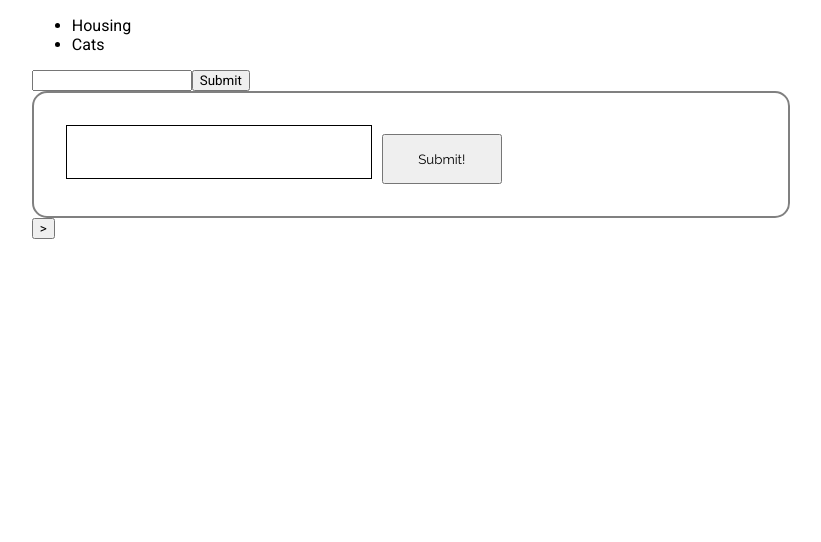
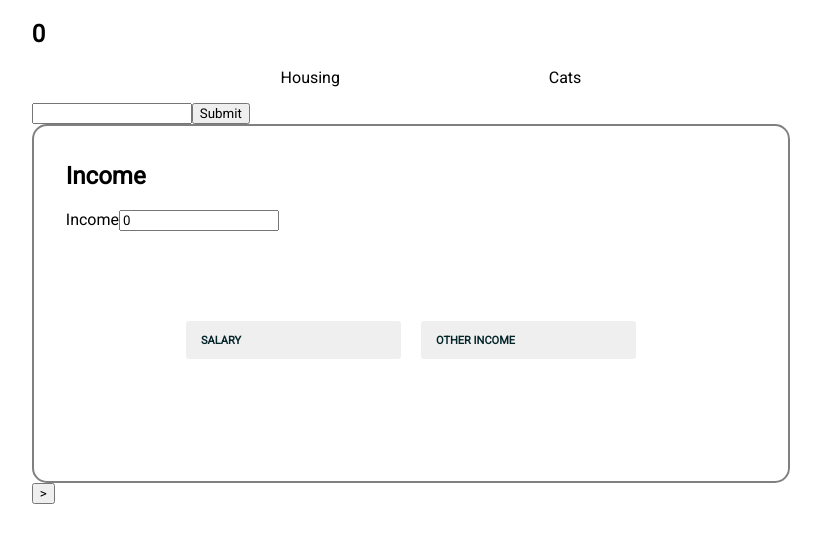
Before and after one commit to Jonte97/Budget-planner, an Angular app: page / in a window 1280 px wide. Shown: the top 542 px of the page, without its empty margins (229-1050 px from the left). Built offline with nearby package versions, Linux system fonts and the light colour scheme.

Commit message:
fixed some styling

```diff
--- a/package.json
+++ b/package.json
@@ -19,12 +19,14 @@
     "@angular/platform-browser": "~11.0.1",
     "@angular/platform-browser-dynamic": "~11.0.1",
     "@angular/router": "~11.0.1",
+    "bootstrap": "^4.5.3",
+    "jquery": "^3.5.1",
     "rxjs": "~6.6.0",
     "tslib": "^2.0.0",
     "zone.js": "~0.10.2"
   },
   "devDependencies": {
-    "@angular-devkit/build-angular": "~0.1100.2",
+    "@angular-devkit/build-angular": "^0.1100.4",
     "@angular/cli": "~11.0.2",
     "@angular/compiler-cli": "~11.0.1",
     "@types/jasmine": "~3.6.0",
--- a/src/app/Components/CategoryComponents/add-category/add-category.component.ts
+++ b/src/app/Components/CategoryComponents/add-category/add-category.component.ts
@@ -1,5 +1,4 @@
 import { Component, OnInit, EventEmitter, Output } from '@angular/core';
-import { BudgetItem } from 'src/app/Models/Budget-item';
 
 @Component({
   selector: 'app-add-category',
--- a/src/app/Components/CategoryComponents/category-navbar/category-navbar.component.html
+++ b/src/app/Components/CategoryComponents/category-navbar/category-navbar.component.html
@@ -1,4 +1,4 @@
-<nav>
+<nav id="category-navbar">
   <ul>
     <li *ngFor="let category of categories">{{ category.name }}</li>
   </ul>
--- a/src/app/Components/CategoryComponents/category-navbar/category-navbar.component.scss
+++ b/src/app/Components/CategoryComponents/category-navbar/category-navbar.component.scss
@@ -0,0 +1,9 @@
+#category-navbar{
+	ul{
+		list-style: none;
+		display: flex;
+		justify-content: space-evenly;
+		li{
+		}
+	}
+}
--- a/src/app/Components/income/income.component.html
+++ b/src/app/Components/income/income.component.html
@@ -1,12 +1,15 @@
-<section class="category-wrapper">
-  <div class="category">
-    <input id="theInput" maxlength="16" />
-    <div id="text"></div>
-    <div id="face">
-      <div id="eye"></div>
-      <div id="eye"></div>
-      <div id="mouth"></div>
+<section class="income-wrapper">
+  <h2>Income</h2>
+  <div class="income">
+    <label for="income">Income</label>
+    <input (ngModelChange)="onChange($event)" [(ngModel)]="income" type="text" name="income" id="income" />
+    <div class="row">
+      <span>
+        <input class="balloon" id="state" type="text" placeholder="Liquid, solid, gaseous..." /><label for="state">Salary</label>
+      </span>
+      <span>
+        <input class="balloon" id="state" type="text" placeholder="Liquid, solid, gaseous..." /><label for="state">Other income</label>
+      </span>
     </div>
-    <button (click)="onClick()">Submit!</button>
   </div>
 </section>
--- a/src/app/Components/income/income.component.scss
+++ b/src/app/Components/income/income.component.scss
@@ -1,100 +1,140 @@
-.category-wrapper {
+.income-wrapper {
   border: 2px solid grey;
   border-radius: 15px;
-  padding: 2em;
+  padding: 1em 2em 2em 2em;
 }
-@import url("https://fonts.googleapis.com/css?family=Raleway");
 
+
+@import url(https://fonts.googleapis.com/css?family=Open+Sans:400,700,600,300,800);
+
+* {
+  box-sizing: border-box;
+}
 html,
 body {
-  display: flex;
-  font-family: "Raleway", sans-serif;
-  align-items: center;
-  justify-content: center;
+  overflow-x: hidden;
+  font-family: "Open Sans", sans-serif;
+  font-weight: 300;
+  color: #fff;
+  background: #efefef;
+}
+@mixin epic-sides() { // https://codepen.io/MichaelArestad/pen/qltuk
+    position: relative;
+    z-index: 1;
+
+    &:before {
+        position: absolute;
+        content: "";
+        display: block;
+        top: 0;
+        left: -5000px;
         height: 100%;
+        width: 15000px;
+        z-index: -1;
+        @content;
+    }
+}
+.row {
+  max-width: 800px;
+  margin: 0 auto;
+  padding: 60px 30px;
+  text-align: center;
+
+  &:first-child {
+    padding: 40px 30px;
+  }
+  &:nth-child(2),
+  &:nth-child(8),
+  &:nth-child(10){
+    background: #134A46;
+  }
+  &:nth-child(3),
+  &:nth-child(7) {
+  }
+  &:nth-child(4),
+  &:nth-child(6) {
+    background: #7AB893;
+  }
+  &:nth-child(5) {
+    background: #B2E3AF;
   }
 
-input {
-  height: 50px;
-  width: 300px;
-  font-size: 32px;
-  outline: none;
-  border: 1px solid black;
+  span {
     position: relative;
-  font-family: "Raleway", sans-serif;
+    display: inline-block;
+    margin: 30px 10px;
+  }
 }
 
-#text {
-  display: none;
-  position: relative;
-  height: 52px;
-  font-size: 32px;
-  width: 302px;
-  border-top: 1px solid black;
-  border-bottom: 1px solid black;
-  border-right: 1px solid black;
-  outline: none;
-  z-index: -1;
-  padding: 1;
-  line-height: 52px;
+.balloon {
+  // As suggested by https://twitter.com/dbox/status/365888496486985728
+  display: inline-block;
+  width: 215px;
+  padding: 10px 0 10px 15px;
+  font-family: "Open Sans", sans;
+  font-weight: 400;
+  color: #377D6A;
+  background: #efefef;
+  border: 0;
+  border-radius: 3px;
+  outline: 0;
+  text-indent: 60px; // Arbitrary.
+  transition: all .3s ease-in-out;
+
+  &::-webkit-input-placeholder {
+    color: #efefef;
+    text-indent: 0;
+    font-weight: 300;
   }
 
-#text:before {
+  + label {
+    display: inline-block;
+    position: absolute;
+    top: 8px;
+    left: 0;
+    bottom: 8px;
+    padding: 5px 15px;
+    color: #032429;
+    font-size: 11px;
+    font-weight: 700;
+    text-transform: uppercase;
+    text-shadow: 0 1px 0 rgba(19,74,70,0);
+    transition: all .3s ease-in-out;
+    border-radius: 3px;
+    background: rgba(122,184,147,0);
+
+    &:after {
+      position: absolute;
       content: "";
-  position: absolute;
-  width: 1px;
-  height: 52px;
-  left: 0;
-  background: black;
-  transform-origin: top;
+      width: 0;
+      height: 0;
+      top: 100%;
+      left: 50%;
+      margin-left: -3px;
+      border-left: 3px solid transparent;
+      border-right: 3px solid transparent;
+      border-top: 3px solid rgba(122,184,147,0);
+      transition: all .3s ease-in-out;
     }
+  }
+}
+.balloon:focus,
+.balloon:active {
+  color: #377D6A;
+  text-indent: 0;
+  background: #fff;
 
-#text > span:first-of-type {
-  margin-left: 1.6px;
+  &::-webkit-input-placeholder {
+    color: #aaa;
   }
+  + label {
+    color: #fff;
+    text-shadow: 0 1px 0 rgba(19,74,70,.4);
+    background: rgba(122,184,147,1);
+    transform: translateY(-40px);
 
-#face {
-  position: absolute;
-  left: -130px;
-  margin-bottom: 48px;
-  height: 120px;
-  width: 120px;
-  background: white;
-  border: 1px solid black;
-  z-index: -2;
+    &:after {
+      border-top: 4px solid rgba(122,184,147,1);
     }
-
-#eye {
-  position: relative;
-  height: 5px;
-  width: 5px;
-  top: 25%;
-  border-radius: 50%;
-  background: black;
-  display: inline-block;
   }
-
-#eye:first-of-type {
-  left: 33%;
 }
-
-#eye:nth-child(2) {
-  left: 66%;
-}
-
-#mouth {
-  position: relative;
-  top: 45%;
-  width: 33%;
-  height: 1%;
-  background: black;
-  left: 60%;
-  transform: translateX(-50%);
-}
-
-button {
-  margin-left: 10px;
-  width: 120px;
-  height: 50px;
-  font-family: "Raleway", sans-serif;
-}
--- a/src/app/Components/income/income.component.ts
+++ b/src/app/Components/income/income.component.ts
@@ -1,5 +1,4 @@
-import { Component, OnInit } from '@angular/core';
-declare function vacuum(): any;
+import { Component, Input, OnInit, Output, EventEmitter } from '@angular/core';
 
 @Component({
   selector: 'app-income',
@@ -7,9 +6,15 @@ declare function vacuum(): any;
   styleUrls: ['./income.component.scss'],
 })
 export class IncomeComponent implements OnInit {
-  constructor() {}
+  @Input() income:number
+  @Output() setIncome: EventEmitter<any> = new EventEmitter()
+  constructor() {
+    this.income = 0;
+  }
   ngOnInit(): void {}
-  onClick() {
-    vacuum();
+
+  onChange(newIncome:number) {
+    this.setIncome.emit(newIncome);
   }
+
 }
--- a/src/app/Components/main-page/main-page.component.html
+++ b/src/app/Components/main-page/main-page.component.html
@@ -1,4 +1,6 @@
 <div id="main-page">
+
+  <h2>{{budget.income}}</h2>
   <app-category-navbar [categories]="budget.categories"></app-category-navbar>
   <app-add-category (addCategory)="addCategory($event)"></app-add-category>
 
@@ -11,8 +13,10 @@
     <app-category [category]="activeCategory"></app-category>
   </div>
   <div *ngIf="incomePage">
-    <app-income></app-income>
+    <app-income (setIncome)="setIncome($event)"></app-income>
   </div>
+
+  <div id="nav-buttons">
     <div *ngIf="categoryIndex === 0 && incomePage">
       <form (ngSubmit)="setIncomePage(incomePage)">
         <input type="submit" value=">" />
@@ -22,6 +26,7 @@
       <form (ngSubmit)="setIncomePage(incomePage)">
         <input type="submit" value="<" />
       </form>
+    </div>
   </div>
 
   <div *ngIf="categoryIndex > 0 && !incomePage">
--- a/src/app/Components/main-page/main-page.component.scss
+++ b/src/app/Components/main-page/main-page.component.scss
@@ -1,3 +1,9 @@
 #main-page {
   padding: 0 20% 0 20%;
 }
+#nav-buttons{
+  div{
+    display: flex;
+
+  }
+}
--- a/src/app/Components/main-page/main-page.component.ts
+++ b/src/app/Components/main-page/main-page.component.ts
@@ -66,4 +66,9 @@ export class MainPageComponent implements OnInit {
     current ? (this.incomePage = false) : (this.incomePage = true);
     this.update();
   }
+
+  //* Set income
+  setIncome(newIncome:number){
+    this.budgetService.setIncome(newIncome, this.budget);
+  }
 }
--- a/src/app/app.module.ts
+++ b/src/app/app.module.ts
@@ -28,7 +28,7 @@ import { IncomeComponent } from './Components/income/income.component';
     CategoryNavbarComponent,
     IncomeComponent,
   ],
-  imports: [BrowserModule, AppRoutingModule, FormsModule],
+  imports: [BrowserModule, AppRoutingModule, FormsModule,],
   providers: [],
   bootstrap: [AppComponent],
 })
--- a/src/app/services/budget.service.ts
+++ b/src/app/services/budget.service.ts
@@ -1,4 +1,5 @@
 import { Injectable } from '@angular/core';
+import { Budget } from '../Models/Budget';
 import { BudgetItem } from '../Models/Budget-item';
 import { Category } from '../Models/Category';
 
@@ -13,7 +14,7 @@ export class BudgetService {
     return {
       id: 1,
       name: 'Cool budget',
-      income: 1000,
+      income: 0,
       outgoing: 0,
       categories: [
         {
@@ -83,4 +84,9 @@ export class BudgetService {
 
   //* SetOutGoing
   setOutGoing() {}
+
+  //*SetIncome
+  setIncome(newIncome:number, budget:Budget) {
+    budget.income = newIncome;
+  }
 }
```
Also changed, not shown: 1 other file (tests, documents, lock files or other folders). Lines whose indentation alone changed are shown as unchanged.
